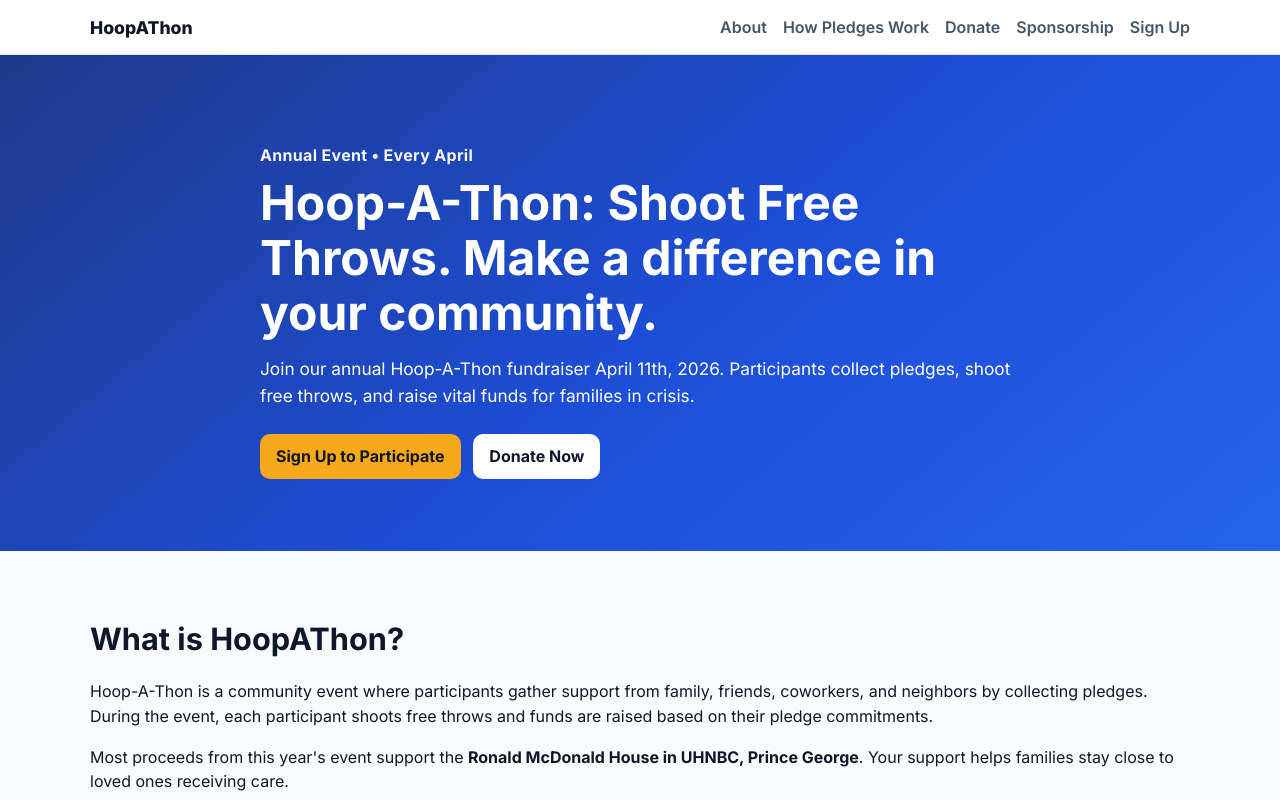
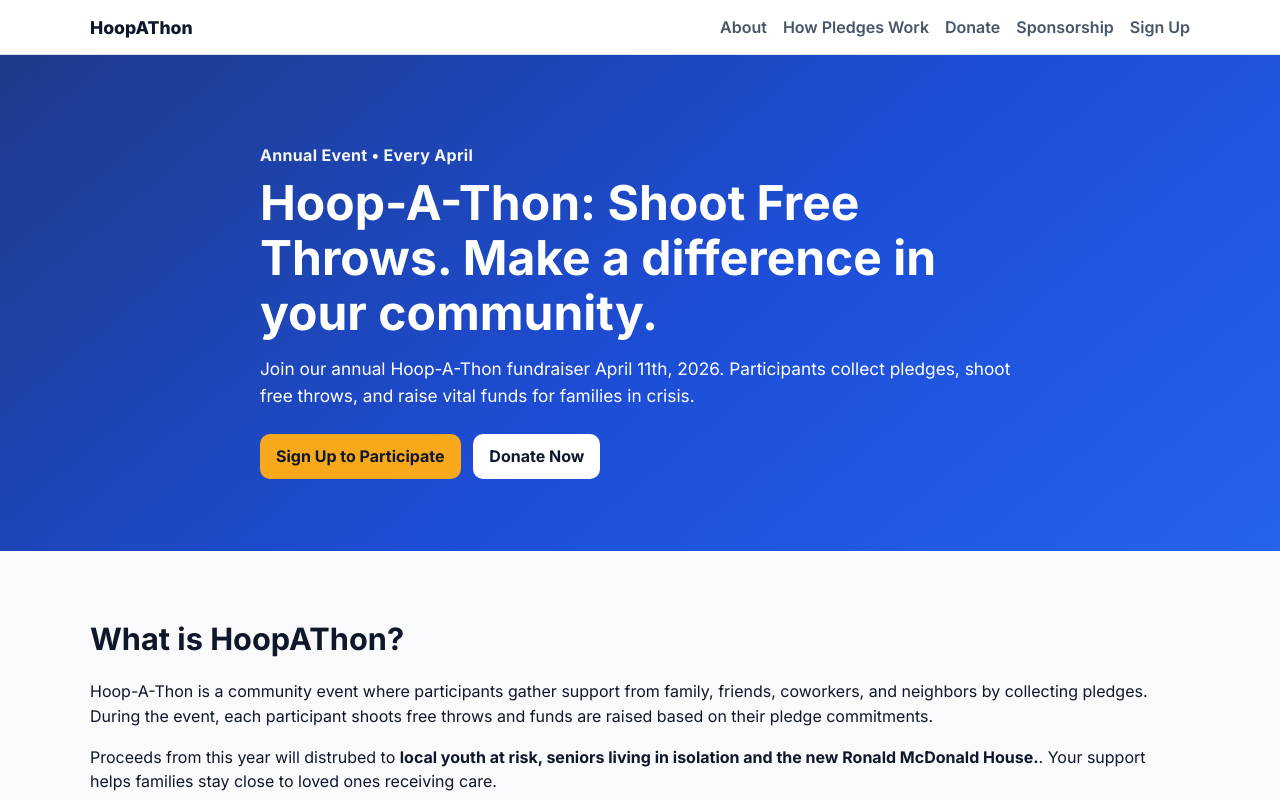
Before and after one commit to mcolley14/HoopAThonWeb, a plain HTML site: page index.html in a window 1280 px wide. Shown: the top 800 px of the page. Drawn offline with nearby package versions, Linux system fonts and the light colour scheme; no server answers.

Commit message:
Update index.html

```diff
--- a/index.html
+++ b/index.html
@@ -62,8 +62,8 @@
             raised based on their pledge commitments.
           </p>
           <p>
-            Most proceeds from this year's event support the
-            <strong>Ronald McDonald House in UHNBC, Prince George</strong>.
+            Proceeds from this year will distrubed to
+            <strong>local youth at risk, seniors living in isolation and the new Ronald McDonald House.</strong>.
             Your support helps families stay close to loved ones receiving care.
           </p>
         </div>
```
